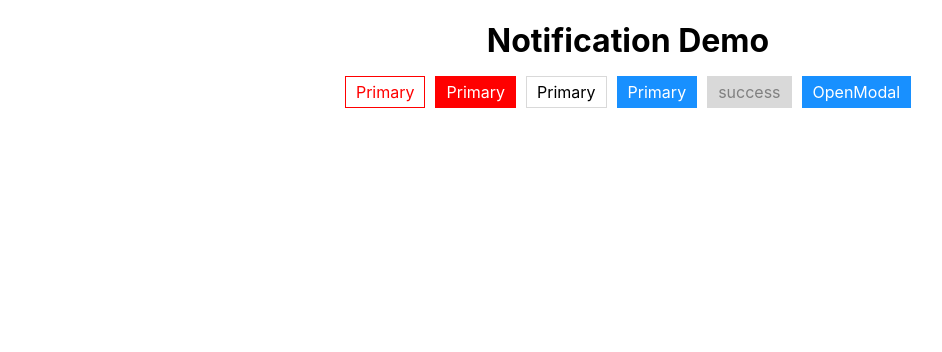
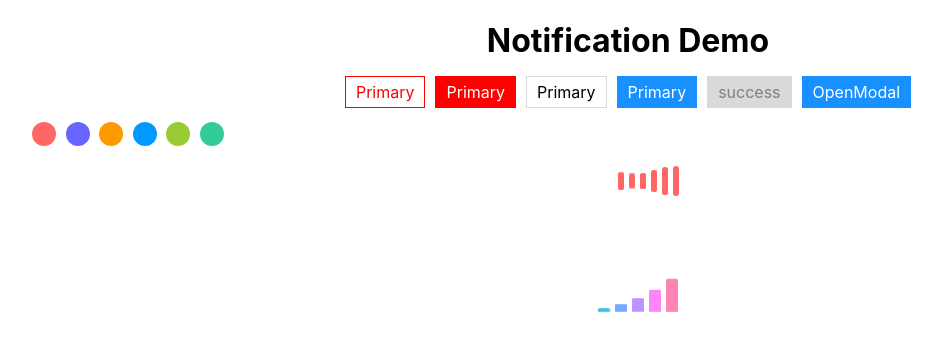
Before and after one commit to Shanghaihan/shhcomponents, a React (Create React App) app: page / in a window 1280 px wide. Shown: the top 352 px of the page, without its empty margins (12-954 px from the left). Built offline with nearby package versions, Linux system fonts and the light colour scheme.

Commit message:
'add loading'

```diff
--- a/src/App.tsx
+++ b/src/App.tsx
@@ -2,8 +2,10 @@
 import './App.css';
 import sMessage from './component/Notification/Notification';
 import {SButton}  from './component/Button/sButton'
-import { useState } from 'react';
+import React, { useState } from 'react';
 import SModal from './component/Modal/Modal';
+import SHover from './component/Horver-tips/SHover';
+import { SLoading, SSignal } from './component/Loading/Loading';
   function App() {
     const [modalvis,setModalVis] =useState(false);
     const changeModalVis = ()=>{
@@ -18,6 +20,9 @@ import SModal from './component/Modal/Modal';
         <SButton type="primary" size="middle" onClick={()=>sMessage.info("lallalal")}>Primary</SButton>
         <SButton type="default" size="middle" disabled>success</SButton>
         <SButton type="primary" size="middle" onClick={()=>changeModalVis()}>OpenModal</SButton>
+        <SHover></SHover>
+        <SLoading/>
+        <SSignal/>
         <SModal visible={modalvis}
             title="modalex"
             footer={
@@ -30,10 +35,6 @@ import SModal from './component/Modal/Modal';
             <p>Some contents...</p>
             <p>Some contents...</p>
             <p>Some contents...</p>
-            <p>Some contents...</p>
-            <p>Some contents...</p>
-            <p>Some contents...</p>
-            <p>Some contents...</p>
         </SModal>
       </div>
     );
--- /dev/null
+++ b/src/component/Horver-tips/SHover.tsx
@@ -0,0 +1,19 @@
+import React from 'react';
+import styles from './index.module.scss'
+import cn from 'classnames'
+const SHover:React.FC = ()=>{
+    return(
+        <ul className={styles.SHover}>
+            <li data-name="姨妈红"></li>
+            <li data-name="基佬紫"></li>
+            <li data-name="箩底橙"></li>
+            <li data-name="姣婆蓝"></li>
+            <li data-name="大粪青"></li>
+            <li data-name="原谅绿"></li>
+        </ul>
+
+
+    )
+}
+
+export default SHover;
--- /dev/null
+++ b/src/component/Horver-tips/index.module.scss
@@ -0,0 +1,77 @@
+$color-list: #f66 #66f #f90 #09f #9c3 #3c9;
+
+.SHover{
+    display: flex;
+    justify-content: space-between;
+    width: 200px;
+    list-style: none;
+    li {
+        position: relative;
+        padding: 2px;
+        border: 2px solid transparent;
+        border-radius: 100%;
+        width: 24px;
+        height: 24px;
+        background-clip:content-box ;
+        cursor: pointer;
+        transition: all 300ms;
+        &::before,
+        &::after {
+            position: absolute;
+            left:50%;
+            bottom: 100%;
+            opacity: 0;
+            transform: translate3d(0,-30px,0);
+            transition: all 300ms;
+        }
+        &::before{
+            margin:  0 0 12px -35px;
+            border-radius: 5px;
+            width: 70px;
+            height: 30px;
+            background-color: rgba(#000,.5);
+            line-height: 30px;
+            text-align: center;
+            color: #fff;
+            content: attr(data-name);
+        }
+        &::after{
+            margin-left: -6px;
+            border: 6px solid transparent;
+            border-top-color: rgba(#000,.5);
+            width: 0;
+            height: 0;
+            content: "";
+        }
+        @each $color in $color-list {
+            $index:index($color-list,$color);
+            &:nth-child(#{$index}){
+                background-color: $color;
+                &:hover{
+                    border-color:$color ;
+                }
+            }
+        }
+        &:hover{
+            &::before,
+            &::after {
+                opacity: 1;
+                transform: translate3d(0,0,0);
+            }
+            animation: move 1s infinite;
+
+        }
+
+    }
+}
+// @keyframes move{
+//     0%{
+//         border: 2px
+//     }
+//     50%{
+//         border: 1px
+//     }
+//     100%{
+//         border: 2px
+//     }
+// }
--- /dev/null
+++ b/src/component/Loading/Loading.tsx
@@ -0,0 +1,42 @@
+import React from 'react'
+import styles from './index.module.scss'
+import cn from 'classnames'
+
+
+
+
+export const SLoading:React.FC = ()=>{
+    return(
+        <ul className={styles.SLoading}>
+            <li></li>
+            <li></li>
+            <li></li>
+            <li></li>
+            <li></li>
+            <li></li>
+        </ul>
+    )
+}
+
+
+export const SSignal:React.FC = ()=>{
+   return(
+       <ul className={styles.SSignal}>
+           <li>
+               <div></div>
+           </li>
+           <li>
+                <em></em>
+           </li>
+           <li>
+                <em></em>
+           </li>
+           <li>
+                <em></em>
+           </li>
+           <li>
+                <em></em>
+           </li>
+       </ul>
+   )
+}
--- /dev/null
+++ b/src/component/Loading/index.module.scss
@@ -0,0 +1,103 @@
+$color-list:rgb(65, 193, 224) rgb(118, 172, 255) rgb(190, 149, 255) rgb(254, 134, 248) rgb(255, 131, 182);
+.SLoading{
+    display: flex;
+    justify-self:center;
+    align-items: center;
+    list-style: none;
+    width: 61px;
+    // height: 200px;
+    li{
+        border-radius: 3px;
+        width: 6px;
+        height: 30px;
+        background-color: #f66;
+        animation: beat 1.5s ease-in-out infinite;
+        & + li{
+            margin-left:5px;
+        }
+        &:nth-child(2){
+            animation-delay: 200ms;
+        }
+        &:nth-child(3){
+            animation-delay: 400ms;
+        }
+        &:nth-child(4){
+            animation-delay: 600ms;
+        }
+        &:nth-child(5){
+            animation-delay: 800ms;
+        }
+        &:nth-child(6){
+            animation-delay: 1s;
+        }
+    }
+
+}
+@keyframes beat{
+    0%{
+        transform: scaleY(1);
+
+    }
+    50%{
+        transform: scaleY(.5);
+    }
+    100%{
+        transform: scaleY(1);
+    }
+}
+
+.SSignal{
+    list-style: none;
+    display: flex;
+    justify-self: center;
+    align-items:flex-end;
+    width: 100px;
+    height: 100px;
+    li{
+        border-radius: 2px;
+        width: 12px;
+        height: 20px;
+        animation: beat2 4s ease-out infinite;
+        transform-origin: bottom;
+        & + li{
+            margin-left: 5px;
+        }
+        &:nth-child(2){
+            height: 30px;
+            animation-delay: 200ms;
+        }
+        &:nth-child(3){
+            height: 40px;
+            animation-delay: 400ms;
+        }
+        &:nth-child(4){
+            height: 50px;
+            animation-delay: 600ms;
+        }
+        &:nth-child(5){
+            height: 60px;
+            animation-delay: 800ms;
+        }
+        @each $color in $color-list {
+            $index:index($color-list,$color);
+            &:nth-child(#{$index}){
+                background-color: $color;
+            }
+        }
+
+
+    }
+}
+
+@keyframes beat2 {
+    0%{
+        transform: scaleY(1);
+    }
+    50%{
+        transform: scaleY(0.1);
+    }
+    100%{
+        transform: scaleY(1);
+    }
+
+}
```
Also changed, not shown: 1 other file (tests, documents, lock files or other folders).
